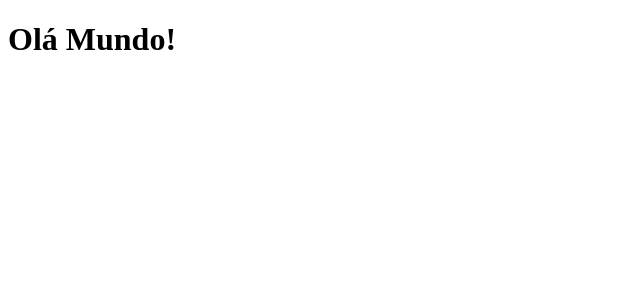
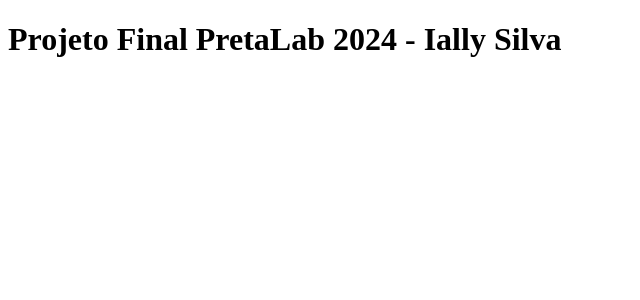
Before and after one commit to iallysamara/Projeto_Final_Preta_Lab_React, a React (Vite) app: page / in a window 1280 px wide. Shown: the top 300 px of the page, without its empty margins (0-640 px from the left). Built offline with nearby package versions, Linux system fonts and the light colour scheme.

Commit message:
Alteração do APP.jsx

```diff
--- a/src/App.jsx
+++ b/src/App.jsx
@@ -2,7 +2,7 @@
 
   return (
           <h1>
-              Olá Mundo!
+              Projeto Final PretaLab 2024 - Ially Silva
           </h1>
 
   )
```
